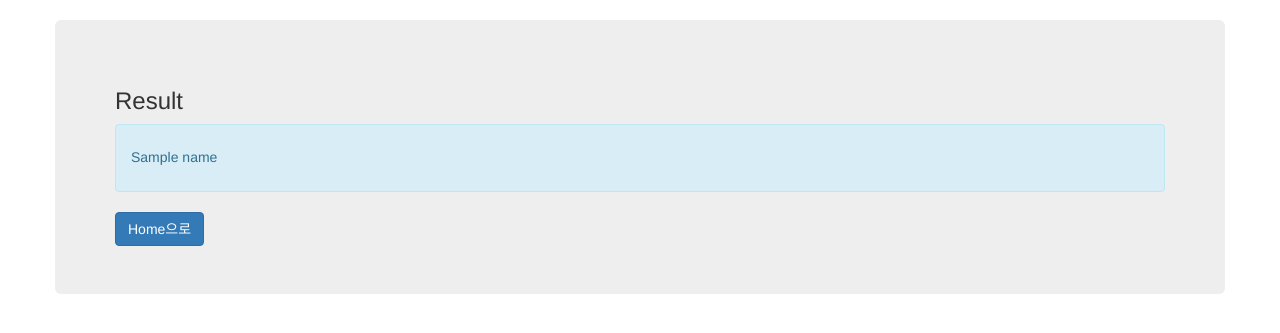
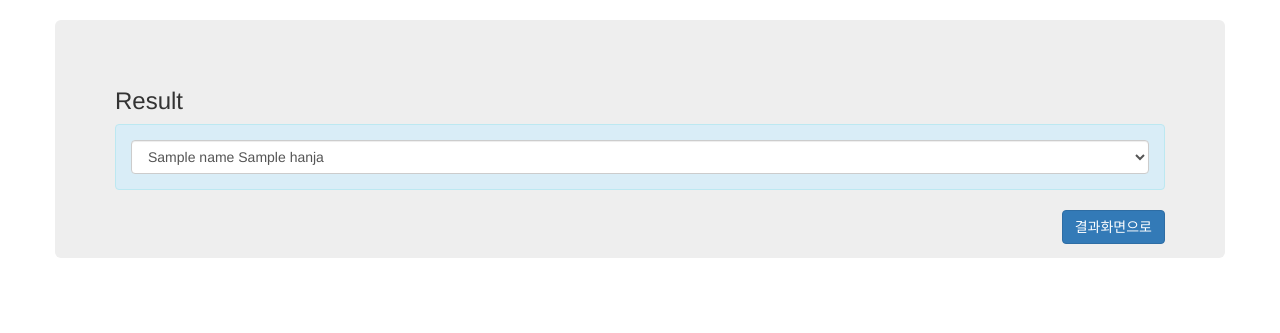
Before and after one commit to byung-u/EdenNaming, a Django app: template namingworks/namingworks/templates/naming_result.html in a window 1280 px wide. Shown: the part 52-385 px from the top of the page. Run offline with Django 3.2, Linux system fonts and the light colour scheme; the template is opened without the code that fills it: most values are stand-ins (such as "Sample title", 1, 10 or a date in 2020); some libraries are stand-ins or nearby versions.

Commit message:
FIX naming result

```diff
--- a/namingworks/namingworks/templates/naming_result.html
+++ b/namingworks/namingworks/templates/naming_result.html
@@ -14,13 +14,17 @@
         <div class="jumbotron">
             <h3>Result</h3>
             <div class="alert alert-info" role="alert">
-            {% for n in names %}
-            <h5>{{ n }}</h5>
-            {% endfor %}
-            </div>
+                <select id="id_construction_type" name="construction_type" class="form-control input-md">
+                    {% for hanja, name in names.items %}
+                    <option value="{{ hanja }}"{% if hanja == value %} selected {% endif %}>
+                    {{ name }}   {{ hanja }}
+                    </option>
+                    {% endfor %}
+                </select>
 
 
-            <a href="{% url "index" %}" class="btn btn-large btn-primary">Home으로</a>
+            </div>
+                    <a href="{% url "index" %}" style='float:right; clear:right;' class="btn btn-large btn-primary">결과화면으로</a>
         </div>
     </div>
 </div>
```
